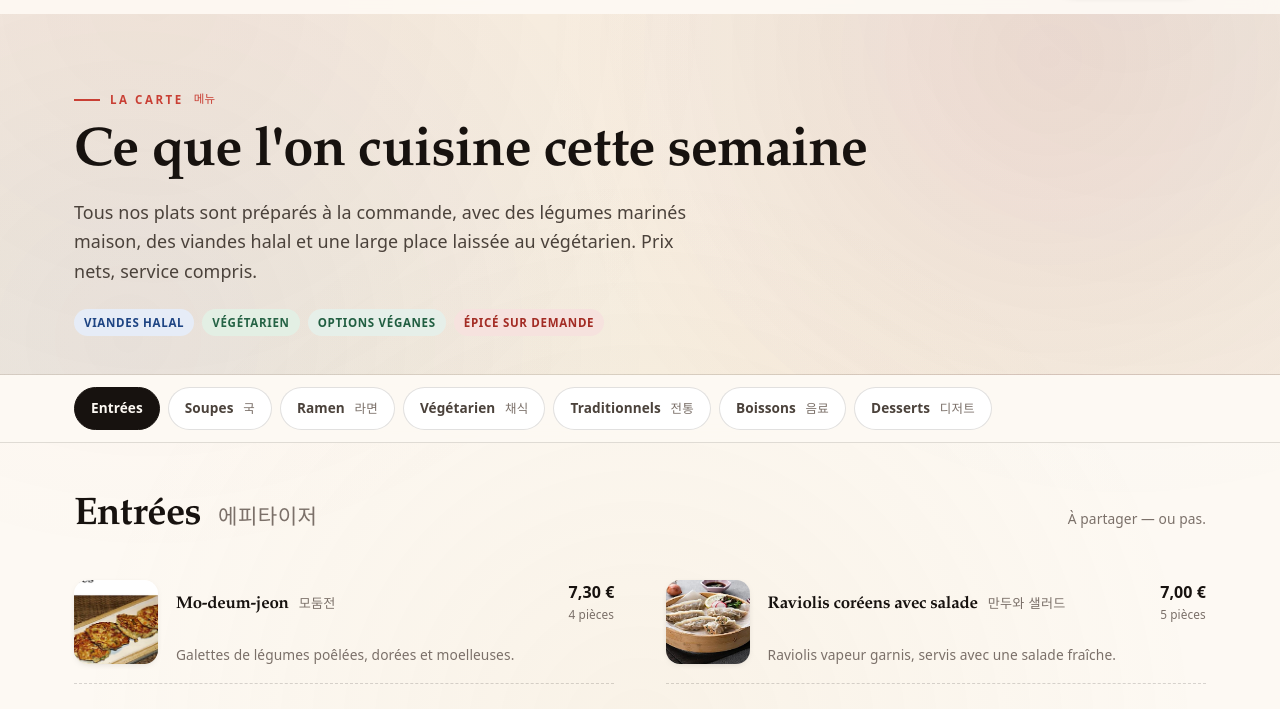
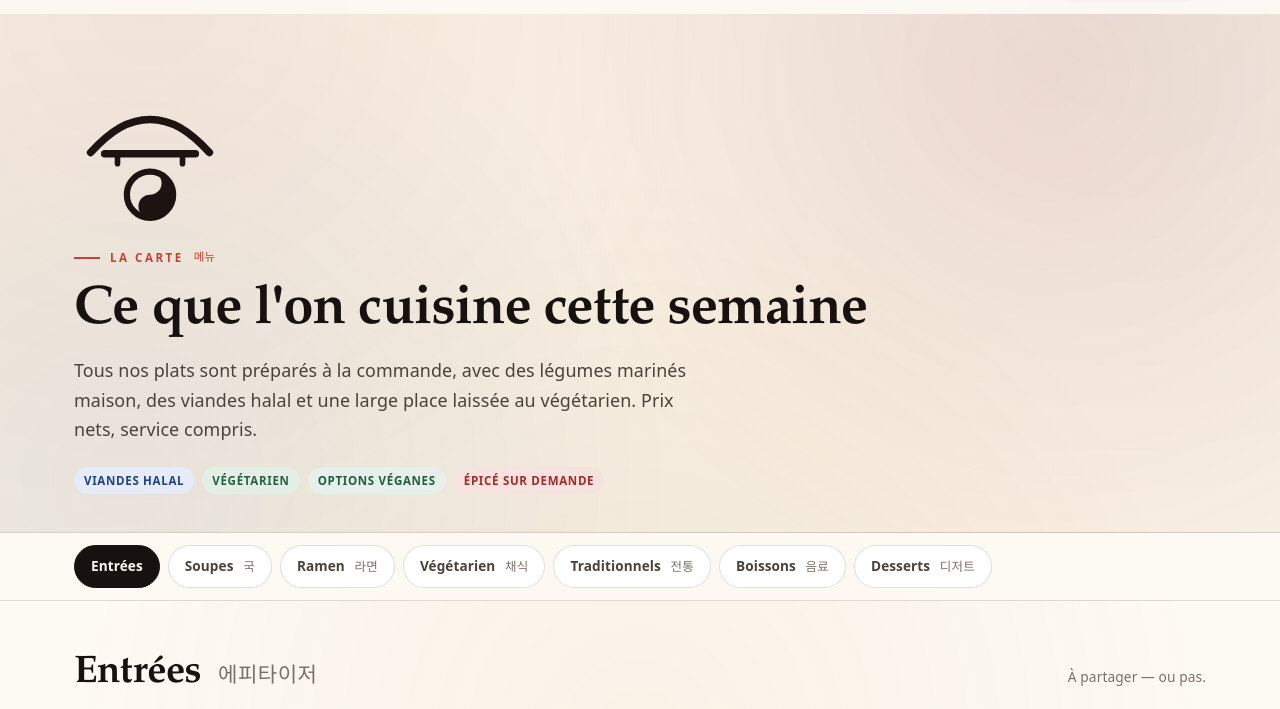
Before and after one commit to Bruno83200/saveurs-de-coree, a plain HTML site: page carte.html in a window 1280 px wide. Shown: the part 64-773 px from the top of the page. Drawn offline with Linux system fonts and the light colour scheme.

Commit message:
Add files via upload

```diff
--- a/carte.html
+++ b/carte.html
@@ -123,6 +123,7 @@
 <main id="contenu">
 
   <section class="page-hero">
+    <svg class="page-hero__mark" aria-hidden="true" focusable="false"><use href="#i-roof"></use></svg>
     <div class="container">
       <p class="eyebrow">La carte <span class="kr" style="text-transform:none; letter-spacing:.02em">메뉴</span></p>
       <h1>Ce que l'on cuisine cette semaine</h1>
```
Also changed, not shown: contact.html (+1 -0 lines), mentions-legales.html (+1 -0 lines), restaurant.html (+1 -0 lines).
